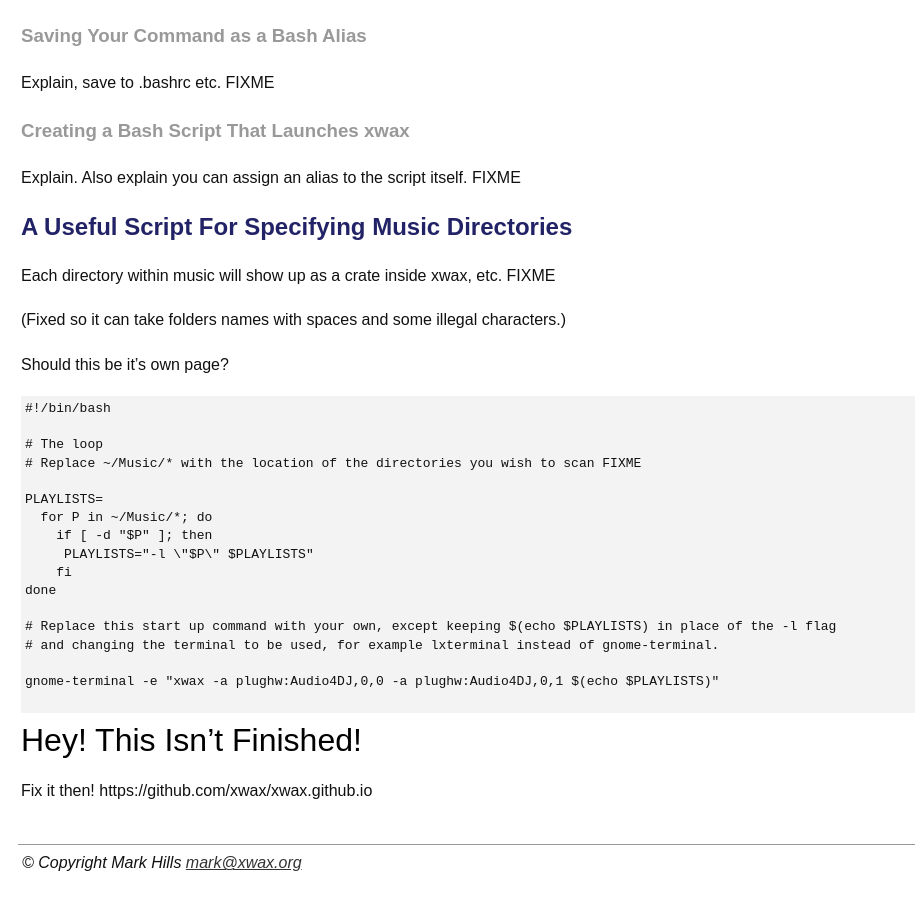
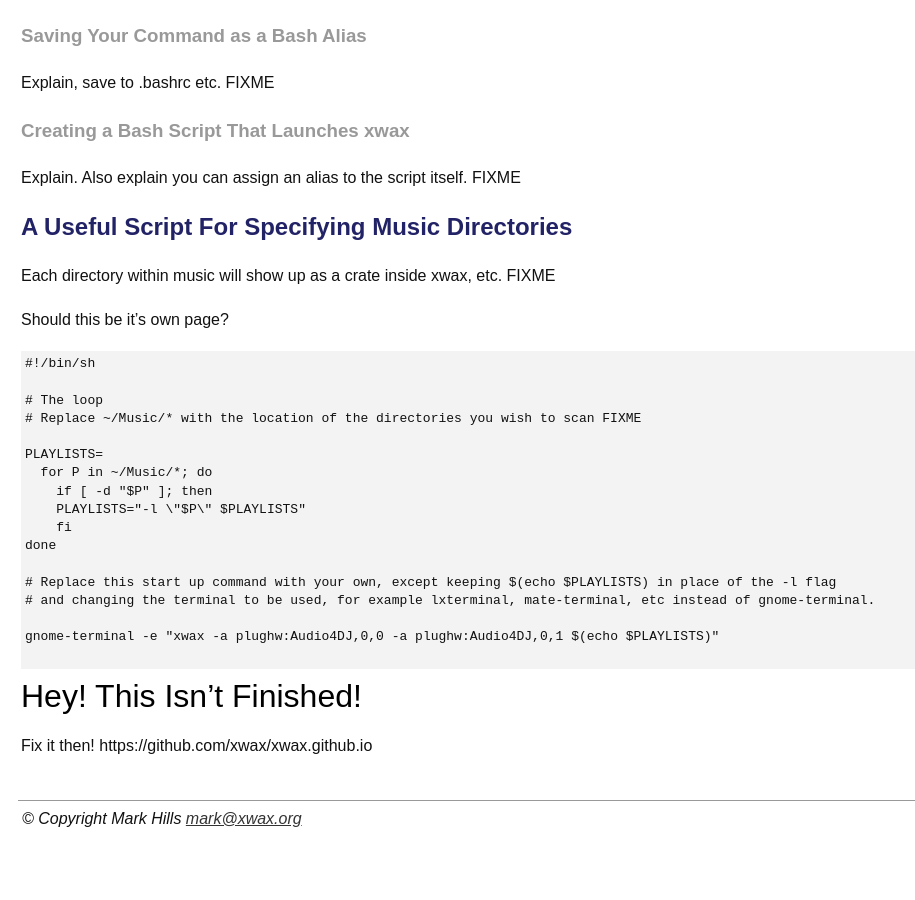
Before and after one commit to xwax/xwax.github.io, a Jekyll site: the page built from writing_your_start-up_command.md, in a window 1280 px wide and 900 px high, scrolled down 2316 px. Shown: the whole window, without its empty margins (0-915 px from the left). Built offline with Jekyll 4.4.1, drawn with Linux system fonts in a browser that asks for light colours; after the commit the page ends 3171 px from its top, so only the background shows below that.

Commit message:
Update writing_your_start-up_command.md

````diff
--- a/writing_your_start-up_command.md
+++ b/writing_your_start-up_command.md
@@ -80,12 +80,10 @@
 
 Each directory within music will show up as a crate inside xwax, etc. FIXME
 
-(Fixed so it can take folders names with spaces and some illegal characters.)
-
 Should this be it's own page?
 
 ```bash
-#!/bin/bash
+#!/bin/sh
 
 # The loop
 # Replace ~/Music/* with the location of the directories you wish to scan FIXME
@@ -93,12 +91,12 @@
 PLAYLISTS=
   for P in ~/Music/*; do
     if [ -d "$P" ]; then
-     PLAYLISTS="-l \"$P\" $PLAYLISTS"
+    PLAYLISTS="-l \"$P\" $PLAYLISTS"
     fi
 done
 
 # Replace this start up command with your own, except keeping $(echo $PLAYLISTS) in place of the -l flag
-# and changing the terminal to be used, for example lxterminal instead of gnome-terminal.
+# and changing the terminal to be used, for example lxterminal, mate-terminal, etc instead of gnome-terminal.
 
 gnome-terminal -e "xwax -a plughw:Audio4DJ,0,0 -a plughw:Audio4DJ,0,1 $(echo $PLAYLISTS)"
 
````
